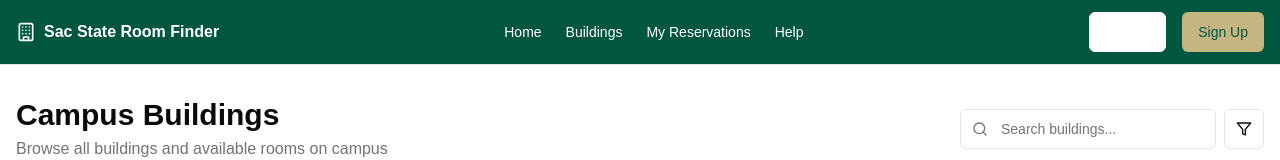
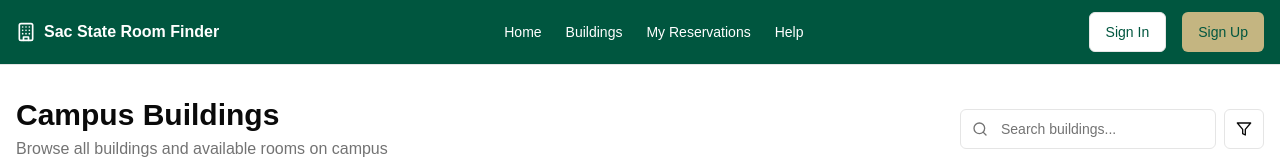
Before and after one commit to BrayanCSUS/LowkeyVital, a Next.js app in the folder SacStateRoomReservation/: page /buildings in a window 1280 px wide. Shown: the top 160 px of the page. Built offline with nearby package versions, Linux system fonts and the light colour scheme.

Commit message:
fixed Buildings page Sign In button color when not hovered

```diff
--- a/SacStateRoomReservation/app/buildings/page.tsx
+++ b/SacStateRoomReservation/app/buildings/page.tsx
@@ -106,7 +106,7 @@ export default function BuildingsPage() {
             </Link>
           </nav>
           <div className="flex items-center gap-4">
-            <Button variant="outline" className="border-white text-white hover:bg-white hover:text-[#00563F]">
+            <Button variant="outline" className=" text-[#00563F] hover:bg-white hover:text-[#00563F]">
               Sign In
             </Button>
             <Button className="bg-[#C4B581] text-[#00563F] hover:bg-[#d8c99a]">Sign Up</Button>
```
